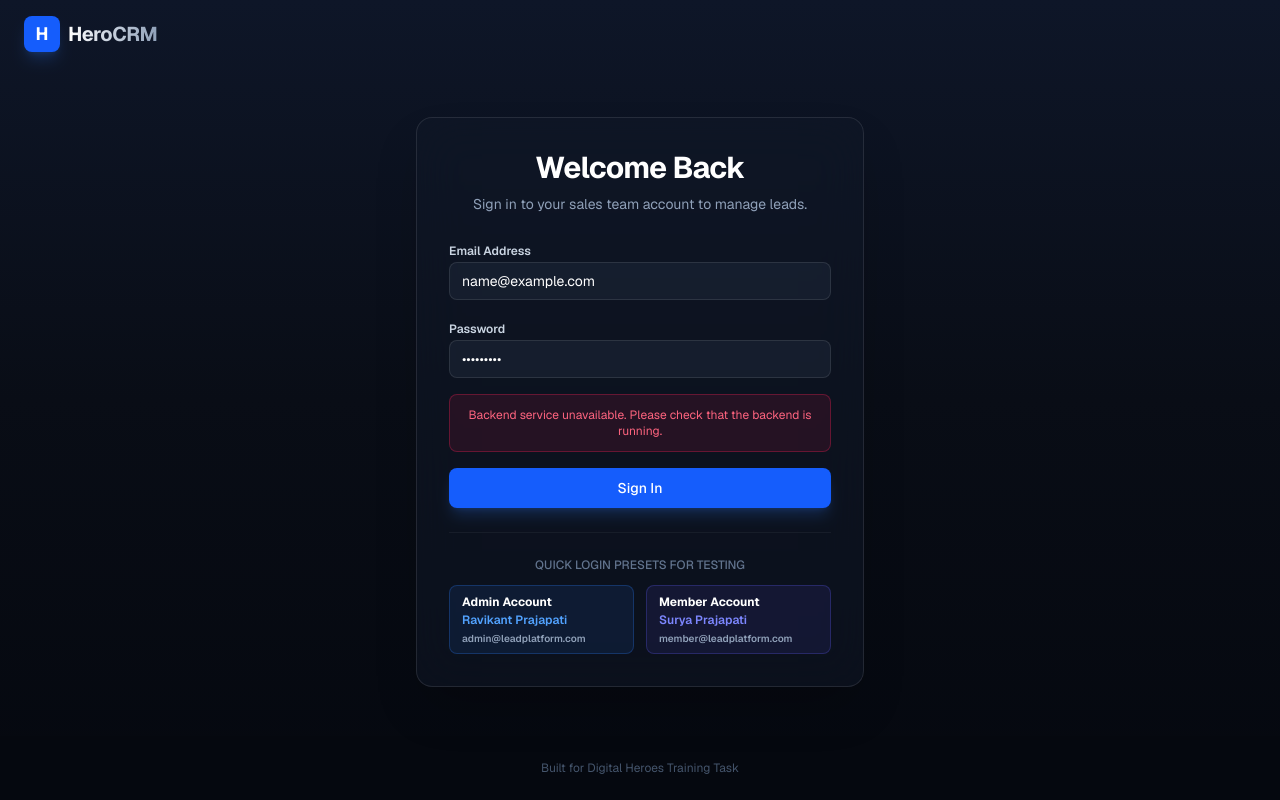
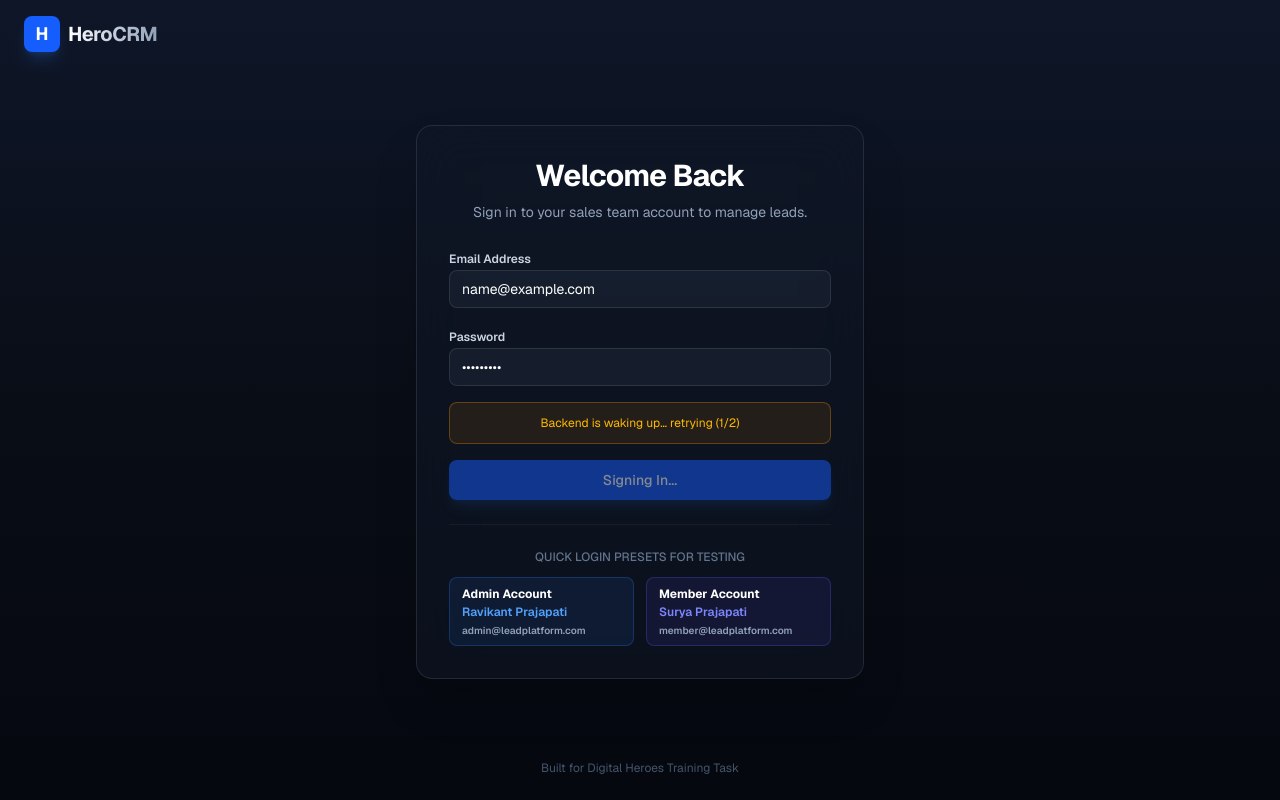
Before and after one commit to Ravi7991/DigitalHeroes, a Next.js app in the folder frontend/: page /login in a window 1280 px wide. Both pictures are taken after typing "name@example.com", "Sample123" into the empty fields and a click on the button "Sign In". Built offline with nearby package versions, Linux system fonts and the light colour scheme; no server answers.

Commit message:
fix: auto-retry login on 502 cold start (Render free tier)

```diff
--- a/frontend/src/app/login/page.tsx
+++ b/frontend/src/app/login/page.tsx
@@ -16,6 +16,11 @@ export default function Login() {
     setLoading(true);
     setError('');
 
+    // Retry up to 3 times to handle Render free-tier cold start (502s)
+    const MAX_RETRIES = 3;
+    const RETRY_DELAY_MS = 5000;
+
+    for (let attempt = 1; attempt <= MAX_RETRIES; attempt++) {
       try {
         const res = await fetch('/api/auth/login', {
           method: 'POST',
@@ -23,13 +28,20 @@ export default function Login() {
           body: JSON.stringify({ email, password }),
         });
 
+        // 502 = backend cold-starting on Render free tier, retry
+        if (res.status === 502 && attempt < MAX_RETRIES) {
+          setError(`Backend is waking up… retrying (${attempt}/${MAX_RETRIES - 1})`);
+          await new Promise((r) => setTimeout(r, RETRY_DELAY_MS));
+          continue;
+        }
+
         const responseText = await res.text();
         let data: any = {};
         try {
           data = JSON.parse(responseText);
         } catch {
           if (!res.ok) {
-          throw new Error(`Server error (${res.status}): Please check that the backend is running`);
+            throw new Error(`Server error (${res.status}): Unexpected response from backend`);
           }
         }
 
@@ -40,11 +52,20 @@ export default function Login() {
         // Successful login
         router.push('/dashboard');
         router.refresh();
+        return;
       } catch (err: any) {
+        if (attempt === MAX_RETRIES) {
           console.error(err);
           setError(err.message || 'Invalid email or password');
           setLoading(false);
+        } else {
+          setError(`Connection failed, retrying (${attempt}/${MAX_RETRIES - 1})…`);
+          await new Promise((r) => setTimeout(r, RETRY_DELAY_MS));
         }
+      }
+    }
+
+    setLoading(false);
   };
 
   const handleFillCredentials = (role: 'admin' | 'member') => {
@@ -107,7 +128,11 @@ export default function Login() {
             </div>
 
             {error && (
-              <div className="bg-rose-500/10 border border-rose-500/30 text-rose-400 text-xs p-3 rounded-lg text-center">
+              <div className={`border text-xs p-3 rounded-lg text-center ${
+                error.includes('waking up') || error.includes('retrying')
+                  ? 'bg-amber-500/10 border-amber-500/30 text-amber-400'
+                  : 'bg-rose-500/10 border-rose-500/30 text-rose-400'
+              }`}>
                 {error}
               </div>
             )}
```
Lines whose indentation alone changed are shown as unchanged.
